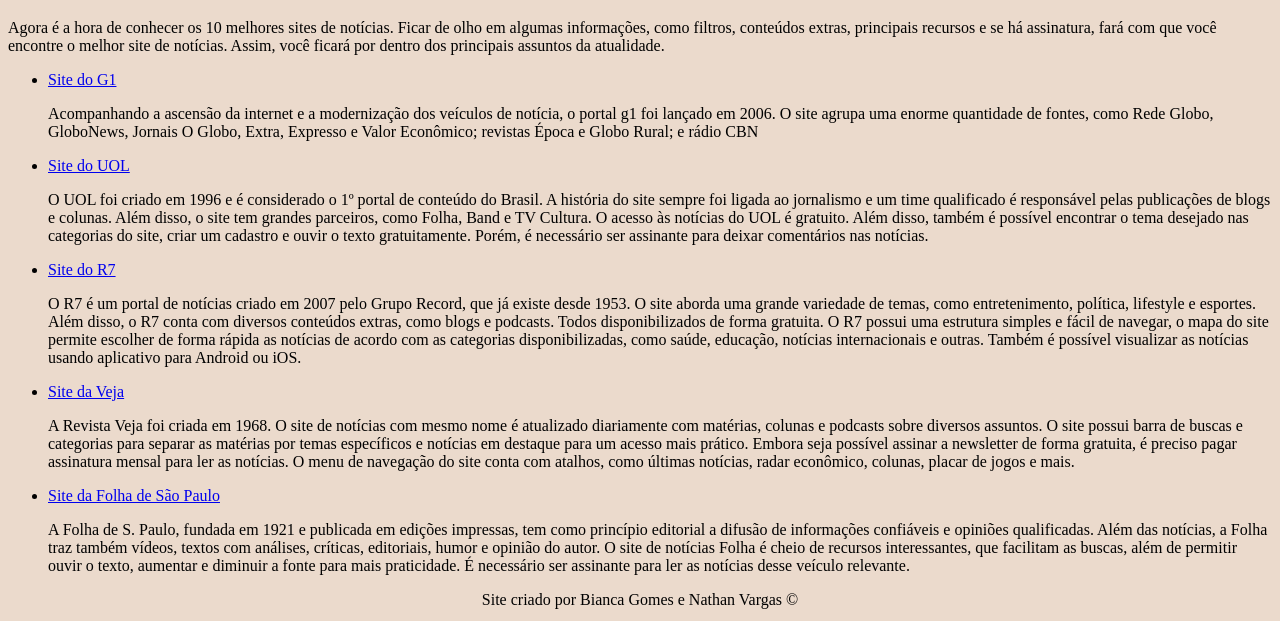
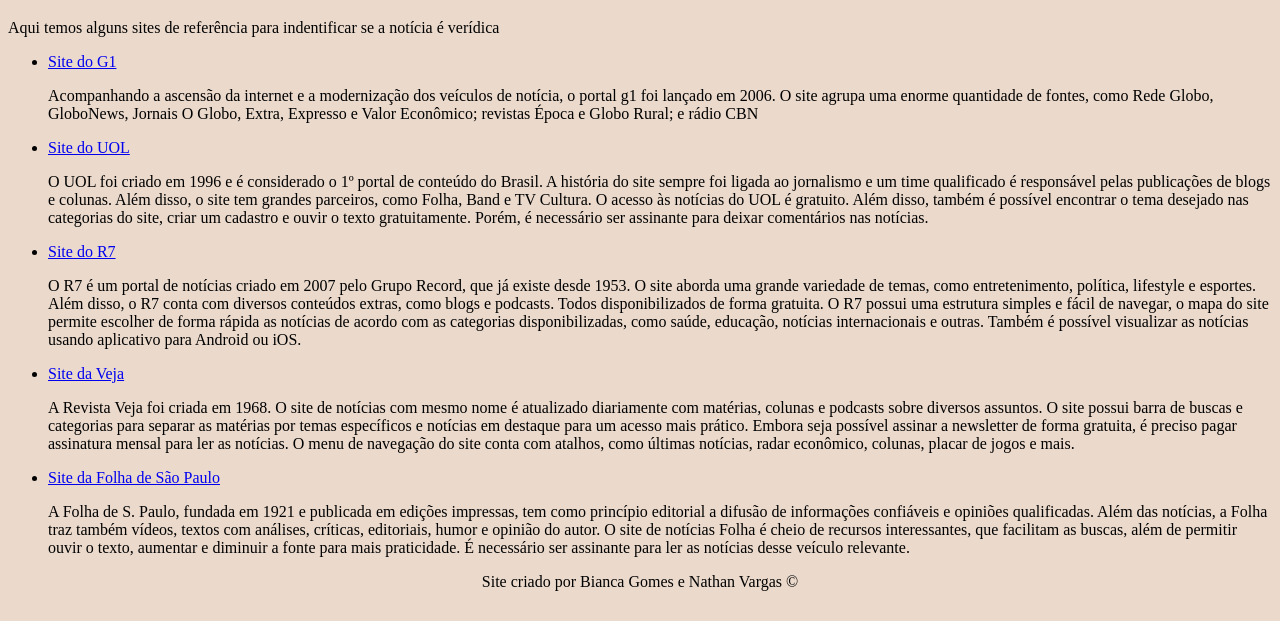
Before and after one commit to NathanVPLemos/FakeNewss, a plain HTML site: page site.html in a window 1280 px wide. Shown: the part 179-800 px from the top of the page. Drawn offline with Linux system fonts and the light colour scheme.

Commit message:
Update site.html

```diff
--- a/site.html
+++ b/site.html
@@ -26,9 +26,10 @@
 
 <h1>Os Melhores Sites de Notícias</h1>
 
-
+    <p>Aqui temos alguns sites de referência para indentificar se a notícia é verídica </p>
+<!--
 <P>Agora é a hora de conhecer os 10 melhores sites de notícias. Ficar de olho em algumas informações, como filtros, conteúdos extras, principais recursos e se há assinatura, fará com que você encontre o melhor site de notícias. Assim, você ficará por dentro dos principais assuntos da atualidade.</P>
-<!--Mudar Frase de efeito, pois não condiz com a nossa ideia; tarefa Nathan Vargas-->
+Mudar Frase de efeito, pois não condiz com a nossa ideia; tarefa Nathan Vargas-->
 <!-- A ideia é mostrar sites confiaveis e não fazer propaganda-->
 <ul>
 
```
